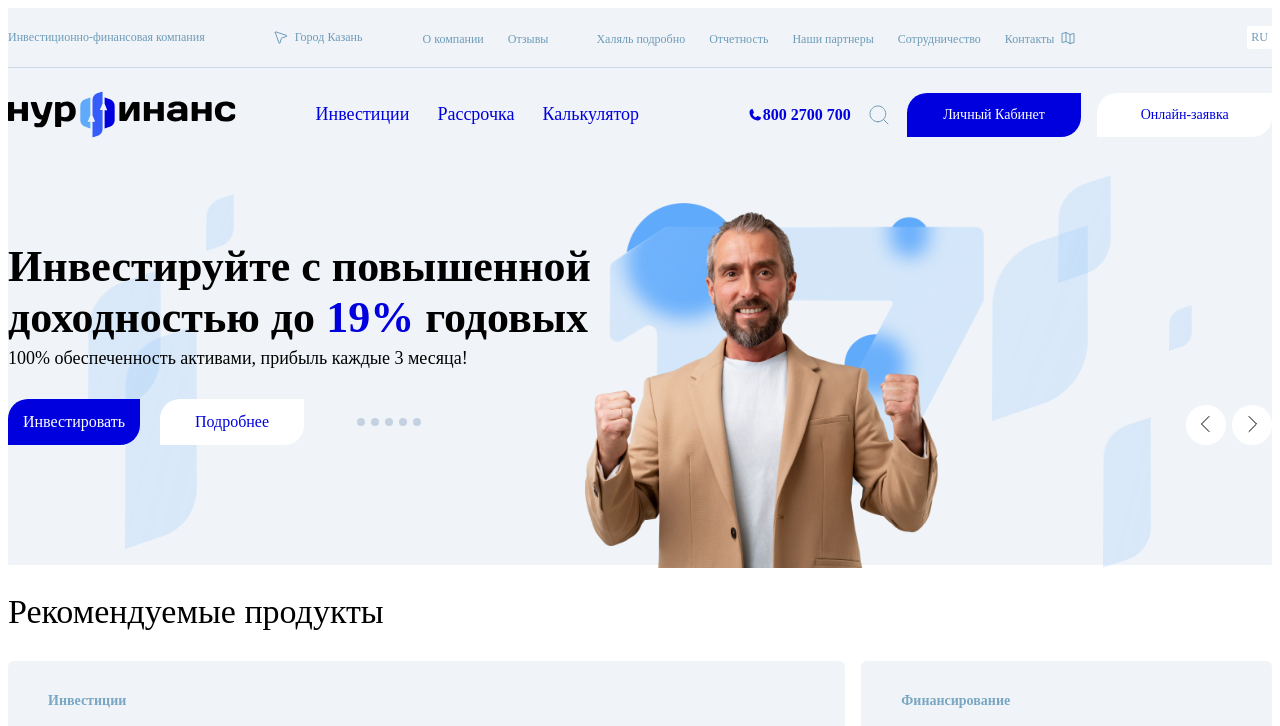
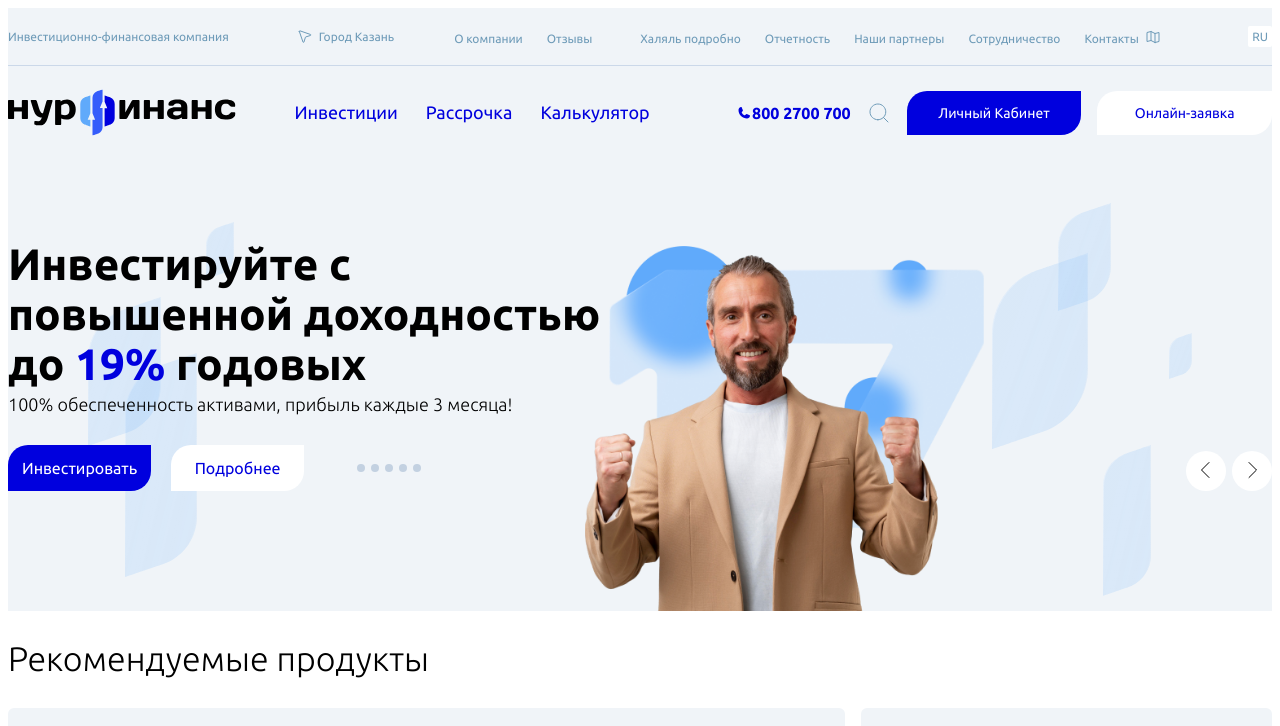
Before and after one commit to AlexPoltorapavlov/html_css_week, a plain HTML site: page index.html in a window 1280 px wide. Shown: the top 726 px of the page. Drawn offline with Linux system fonts and the light colour scheme.

Commit message:
Backup: made a backup before formatting css file

```diff
--- a/style.css
+++ b/style.css
@@ -1,6 +1,11 @@
+
+html {
+  font-family: "Ubuntu", sans-serif;
+  font-style: normal;
+}
+
 a {
 	font-size: 14px;
-	font-style: ubuntu;
 }
 
 /* Header */
@@ -8,7 +13,7 @@ a {
 header {
 	display: flex;
 	flex-direction: column;
-	margin: 0px auto;
+	margin: 0 auto;
 
 	max-width: 1275px;
 }
@@ -82,7 +87,7 @@ header {
 
 .header-nav__link.contacts {
 	padding-right: 22px;
-	margin-right: 0px;
+	margin-right: 0;
 
 	background-image: url(sources/map.svg);
 	background-position: right center;
@@ -120,7 +125,7 @@ header {
 }
 
 .nav-link__calc {
-	margin: auto 0px;
+	margin: auto 0;
 }
 
 .nav__phone {
@@ -151,7 +156,7 @@ header {
 	display: flex;
 	justify-content: space-between;
 	padding: 0;
-	margin: 0px;
+	margin: 0;
 	align-items: center	;
 	list-style-type: none;
 
@@ -166,10 +171,10 @@ header {
 
 .nav__button {
 	background: #0000DE;
-	border-radius: 20px 0px;
+	border-radius: 20px 0;
 	height: 100%;
 	width: 100%;
-	padding: 14px 0px;
+	padding: 14px 0;
 	border: none;
 	align-items: center;
 }
@@ -200,7 +205,7 @@ header {
 .hot-news {
 	display: flex;
 	flex-direction: row;
-	margin: 100px auto 0px auto;
+	margin: 100px auto 0 auto;
 	justify-content: space-between;
 	max-width: 1275px;
 }
@@ -250,7 +255,7 @@ header {
 
 .hot-button {
 	background: #0000DE;
-	border-radius: 20px 0px;
+	border-radius: 20px 0;
 	width: 100%;
 	padding: 14px 14px;
 	margin-right: 20px;
@@ -373,7 +378,7 @@ header {
 main {
 	display: flex;
 	flex-direction: column;
-	margin: 0px auto;
+	margin: 0 auto;
 
 	max-width: 1275px;
 	margin-bottom: 100px;
@@ -685,7 +690,7 @@ main {
 	display: grid;
 	grid-template-rows: 1fr 1fr 1fr 1fr;
 	grid-template-columns: 40fr 40fr 7fr 40fr;
-	gap: 0px;
+	gap: 0;
 	height: fit-content;
 }
 
@@ -693,13 +698,13 @@ main {
 	display: grid;
 	grid-template-rows: 1fr 1fr;
 	grid-template-columns: 1fr 1fr 1fr;
-	gap: 0px;
+	gap: 0;
 }
 
 .psb-content__desc-with-bg {
 	display: flex;
 	font-size: 16px;
-	padding: 10px 10px 0px 90px;
+	padding: 10px 10px 0 90px;
 	margin: 0;
 	align-items: center;
 	justify-content: flex-start;
```
